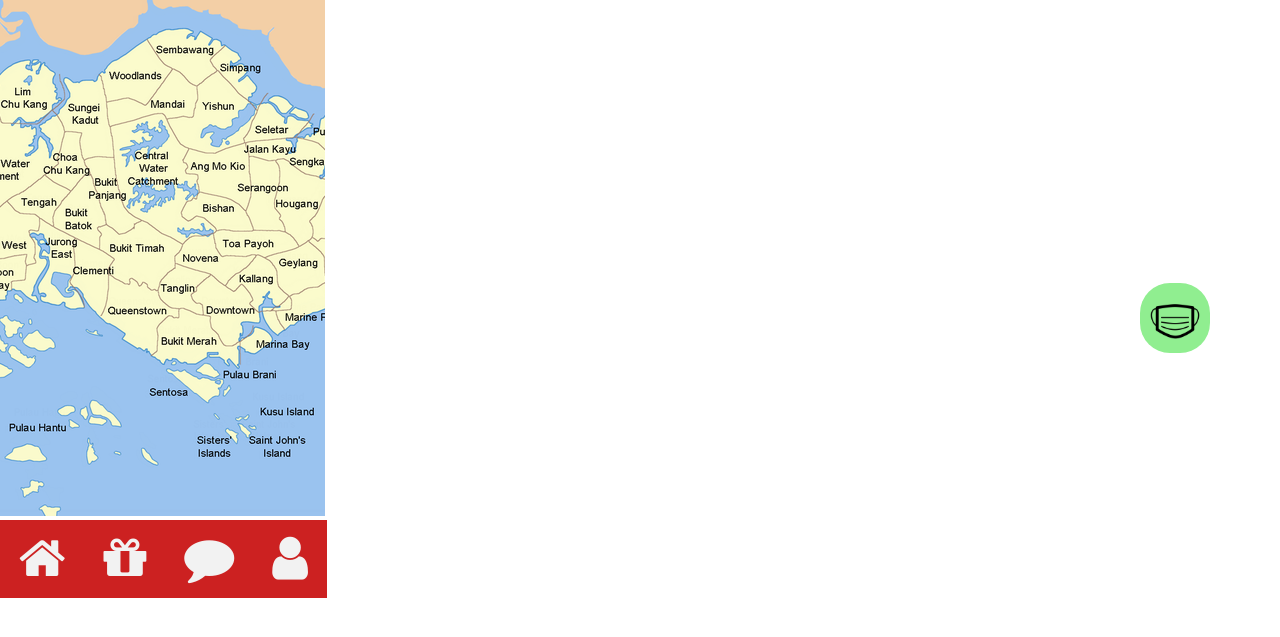
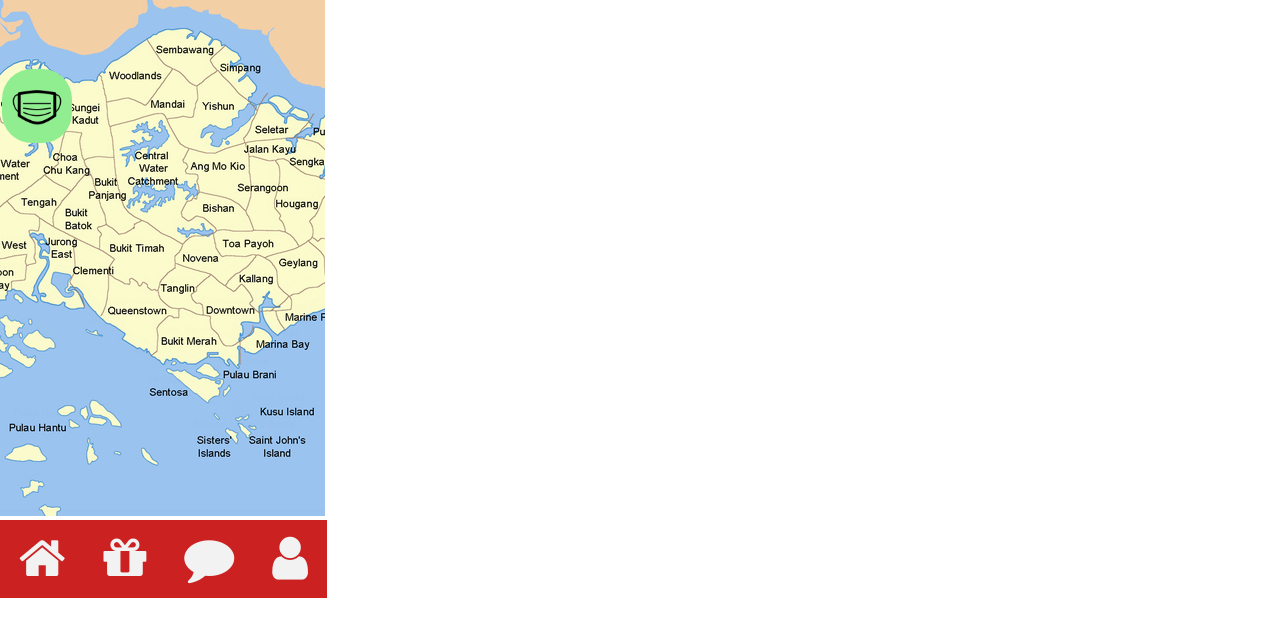
Before and after one commit to wyankai/IntegratedProject, a website: page public/index.html in a window 1280 px wide. Shown: the part 117-754 px from the top of the page. Drawn offline with nearby package versions, Linux system fonts and the light colour scheme.

Commit message:
Add code to randomly position the quiz button

```diff
--- a/public/css/style.css
+++ b/public/css/style.css
@@ -374,12 +374,13 @@ span {
 	display:none;
 }
 
-.maskBtn img{
-	top: 400px ;
-	right: 70px ;
+#maskBtn{
 	position: absolute;
-	height:70px;
 	background-color: lightgreen;
 	background-blend-mode: multiply;
 	border-radius: 30px;
 }
+
+#maskBtn img{
+	height:70px;
+}
--- a/public/index.html
+++ b/public/index.html
@@ -25,7 +25,7 @@
     <!--Map-->
     <div class="map">
 
-      <a href =quiz.html class= maskBtn><img src="Images/masks.png"></a>
+      <a href =quiz.html class= maskBtn id=maskBtn><img src="Images/masks.png"></a>
       <a href =realMap.html class=mapBtn><i class ="fa fa-line-chart"></i></a>
       <img src ="Images/Map.png">
     </div>
@@ -39,7 +39,15 @@
       <a href = profile.html><i class="fa fa-user "></i></a>
     </div>
 
+    <script>
+      //Randomly position mask button
+      var btn = document.getElementById("maskBtn");
+      btn.style.top = Math.floor((Math.random() * 350) + 1) + "px";
+      btn.style.left = Math.floor((Math.random() * 200) + 1) + "px";
+    </script>
+
     <script src="js/script.js"></script>
     <script src="js/chat.js"></script>
+
   </body>
 </html>
```
